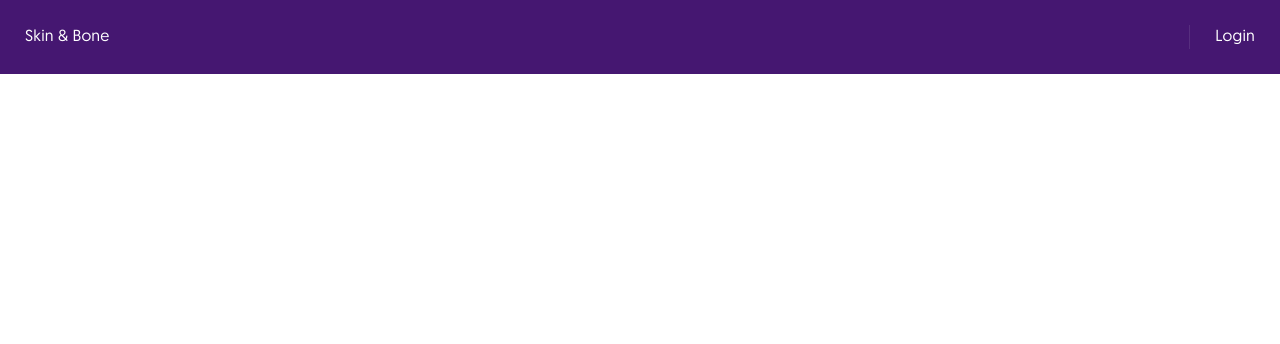
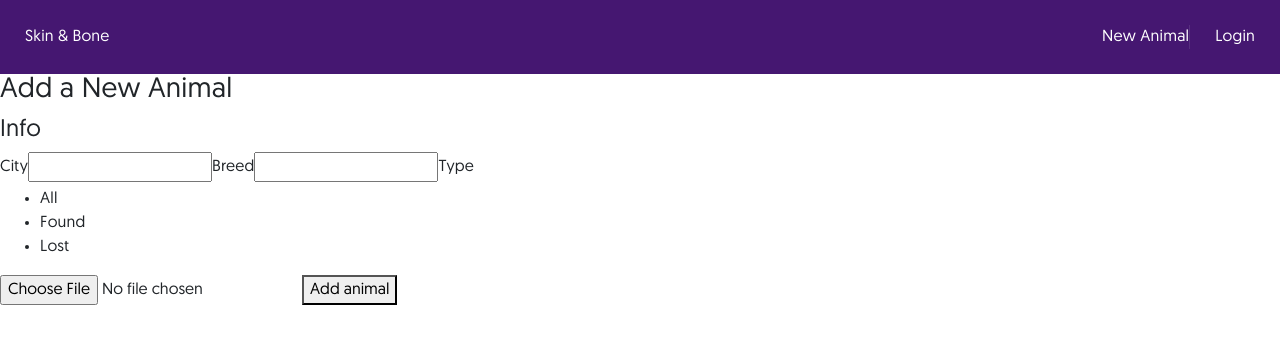
Before and after one commit to francoro/React-Node-tutorials, a React (Create React App) app: page /new-animal in a window 1280 px wide. Shown: the top 344 px of the page. Built offline with nearby package versions, Linux system fonts and the light colour scheme.

Commit message:
upload image and convert base 64

```diff
--- a/src/App.js
+++ b/src/App.js
@@ -5,6 +5,7 @@ import './fonts/Geomanist-Regular.otf'
 import { Header } from './components/Header'
 import Content from './components/Content'
 import { MyAnimals } from './components/MyAnimals'
+import { NewAnimal } from './components/NewAnimal'
 import { Route, Switch, BrowserRouter } from 'react-router-dom'
 import { Login } from './components/Login'
 import { Provider } from 'react-redux'
@@ -29,6 +30,9 @@ function App() {
             <Route path="/my-animals">
               <MyAnimals />
             </Route>
+            <Route path="/new-animal">
+              <NewAnimal />
+            </Route>
           </Switch>
         </BrowserRouter>
       </Provider>
--- a/src/components/Header/index.tsx
+++ b/src/components/Header/index.tsx
@@ -5,7 +5,8 @@ export const Header = () => (
     <NavBar>
         <Logo>Skin & Bone</Logo>
         <NavItems>
-            <Item><Link to="/login">Login</Link></Item>
+            <Item><Link to="/new-animal">New Animal</Link></Item>
+            <Item isLoginButton><Link to="/login">Login</Link></Item>
         </NavItems>
     </NavBar>
 )
--- a/src/components/Header/styled.tsx
+++ b/src/components/Header/styled.tsx
@@ -18,10 +18,13 @@ export const NavItems = styled.div`
     align-items: center;
 `
 
-export const Item = styled.div`
+type ItemProps = {
+    isLoginButton?: boolean
+}
+
+export const Item = styled.div<ItemProps>`
     padding-left: 25px;
-    border-left: 1px solid rgba(255,255,255,.1);
-
+    ${props => props.isLoginButton && `border-left: 1px solid rgba(255,255,255,.1)`};
     a {
         color: #FFF;
         text-decoration: none;
--- /dev/null
+++ b/src/components/NewAnimal/index.tsx
@@ -0,0 +1,56 @@
+import React, { useState } from 'react'
+import { Container, WrapperInfo, Title, SubMenu, Label, Input, ContainerInputs, Button } from './styled'
+
+export const NewAnimal = () => {
+    const [city, setCity] = useState<string>('')
+    const [breed, setBreed] = useState<string>('')
+    const [fileUploaded, setFile] = useState({})
+    console.log(fileUploaded)
+
+    const getBase64 = (file: any, cb: any) => {
+        let reader = new FileReader();
+        reader.readAsDataURL(file);
+        reader.onload = function () {
+            cb(reader.result)
+        };
+        reader.onerror = function (error) {
+            console.log('Error: ', error);
+        };
+    }
+
+    const handleUploadAnimal = () => {
+        let animalBase64 = '';
+        getBase64(fileUploaded, (result: any) => {
+            animalBase64 = result;
+            console.log(animalBase64)
+        });
+    }
+
+    return (
+        //city
+        //breed
+        //type
+        //picture
+        <Container>
+            <Title>Add a New Animal</Title>
+            <WrapperInfo>
+                <SubMenu>Info</SubMenu>
+                <ContainerInputs>
+                    <Label htmlFor="city">City</Label>
+                    <Input id="city" value={city} onChange={(e) => setCity(e.target.value)} type="text" />
+                    <Label htmlFor="breed">Breed</Label>
+                    <Input id="breed" value={breed} onChange={(e) => setBreed(e.target.value)} type="text" />
+                    <Label>Type</Label>
+                    <ul>
+                        <li>All</li>
+                        <li>Found</li>
+                        <li>Lost</li>
+                    </ul>
+
+                    <input type="file" onChange={(event: any) => setFile(event?.target?.files[0] as any)} />
+                    <Button onClick={handleUploadAnimal}>Add animal</Button>
+                </ContainerInputs>
+            </WrapperInfo>
+        </Container>
+    )
+}
--- /dev/null
+++ b/src/components/NewAnimal/styled.tsx
@@ -0,0 +1,30 @@
+import styled from 'styled-components'
+
+export const Container = styled.div`
+
+`
+
+export const WrapperInfo = styled.div`
+
+`
+
+export const Title = styled.h3`
+
+`
+
+export const SubMenu = styled.h4`
+
+`
+
+export const Label = styled.label`
+`
+
+export const ContainerInputs = styled.div`
+
+`
+
+export const Input = styled.input`
+`
+
+export const Button = styled.button`
+`
```
